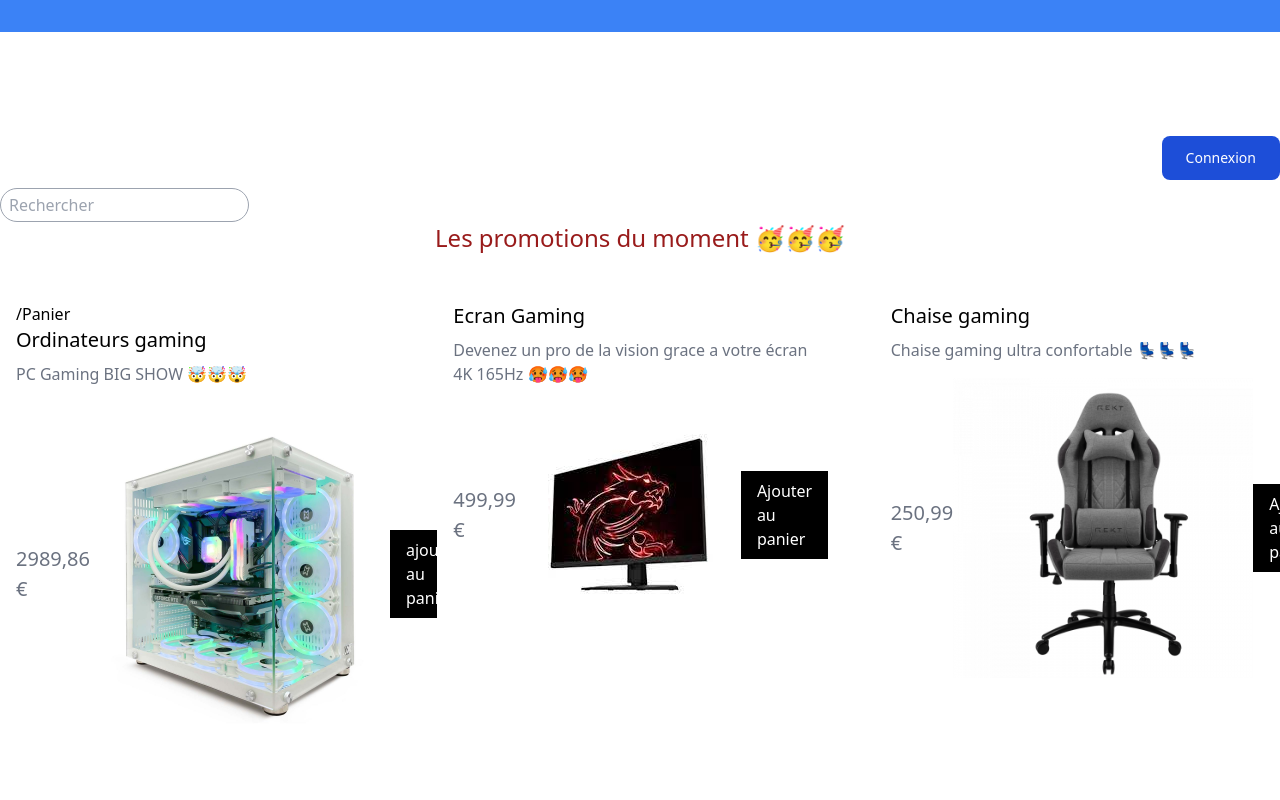
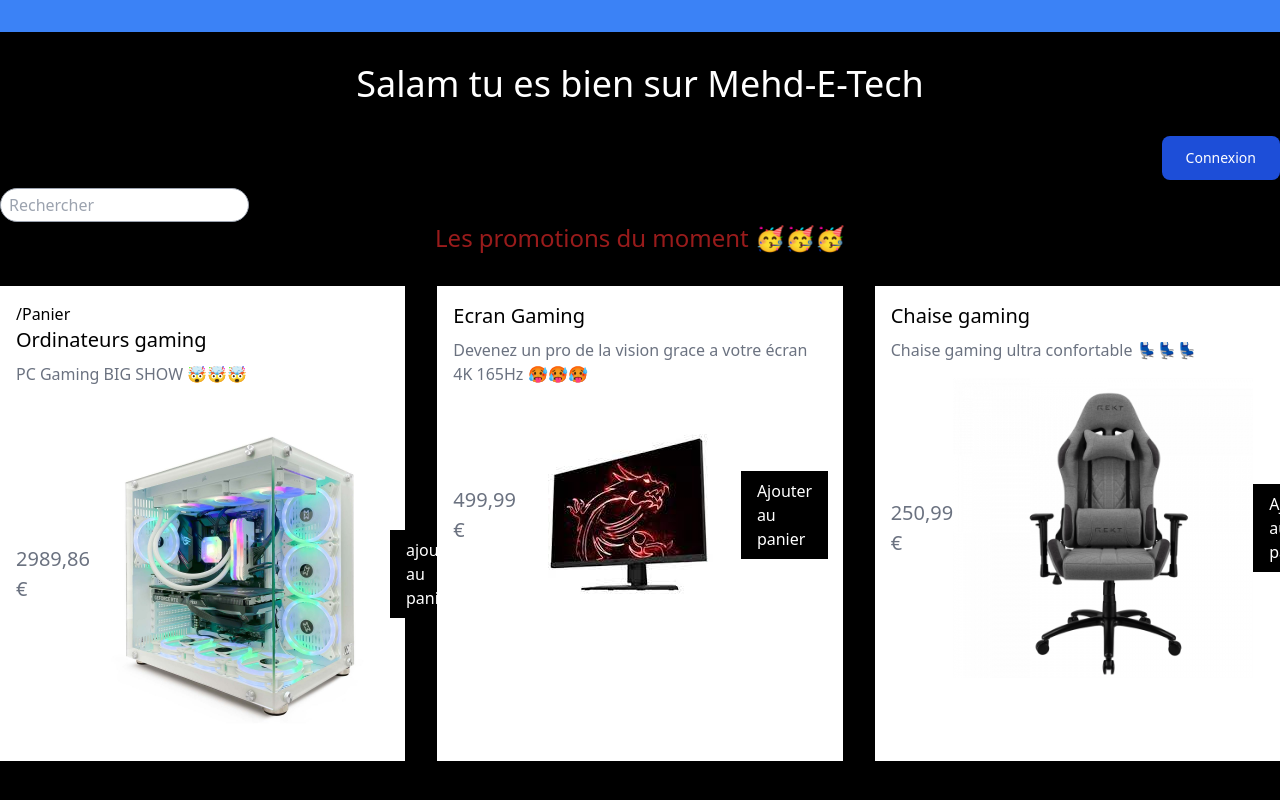
Before and after one commit to Mxhdi9/Site-Mehd-E-Tech, a Next.js app: page / in a window 1280 px wide. Shown: the top 800 px of the page. Built offline with nearby package versions, Linux system fonts and the light colour scheme.

Commit message:
Création d'une page de login

```diff
--- a/src/pages/_app.tsx
+++ b/src/pages/_app.tsx
@@ -2,7 +2,7 @@
 import type { AppProps } from 'next/app'
 import { Header } from '@/components/header'
 export default function App({ Component, pageProps }: AppProps) {
-  return <div>
+  return <div className='bg-black'>
     <Header/>
   <Component {...pageProps} /> </div>
 }
--- a/src/pages/_document.tsx
+++ b/src/pages/_document.tsx
@@ -4,7 +4,7 @@
   return (
     <Html lang="en">
       <Head />
-      <body>
+      <body className = 'bg-black'>
         <Main />
         <NextScript />
       </body>
```
